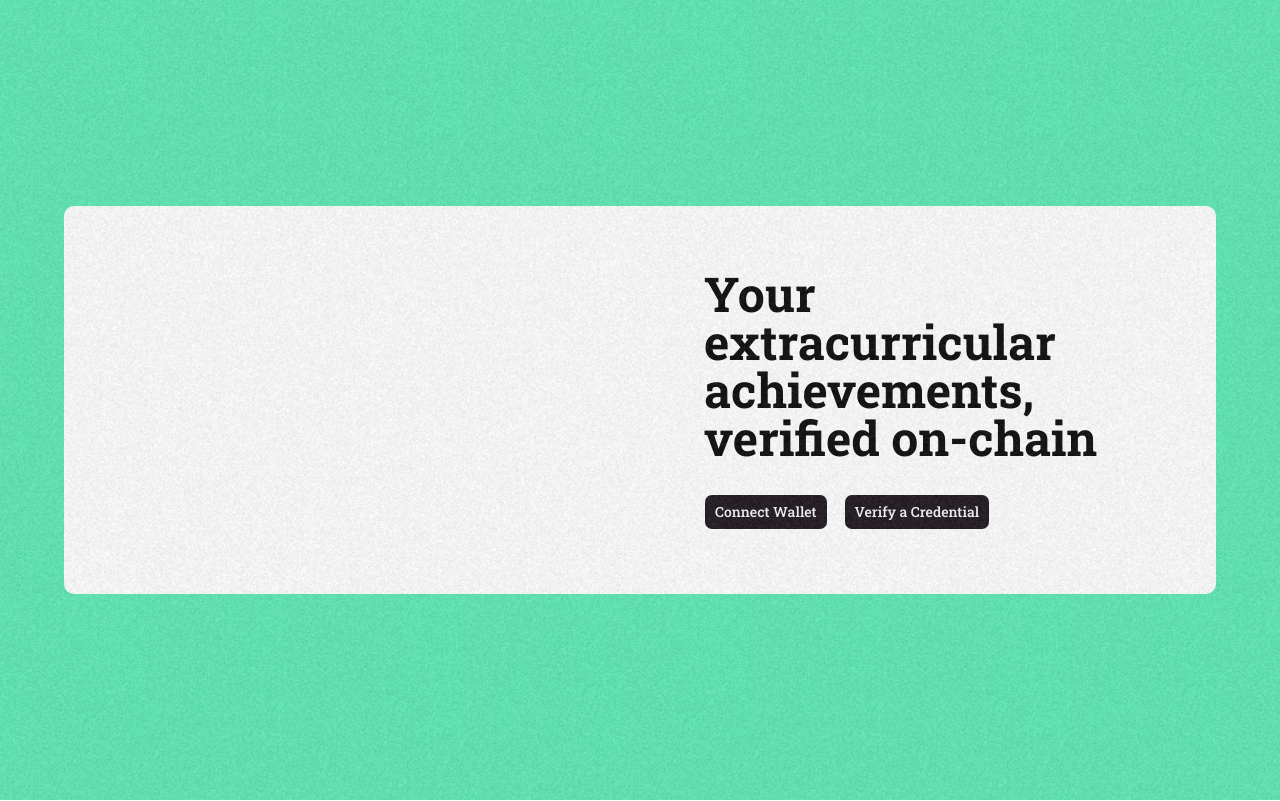
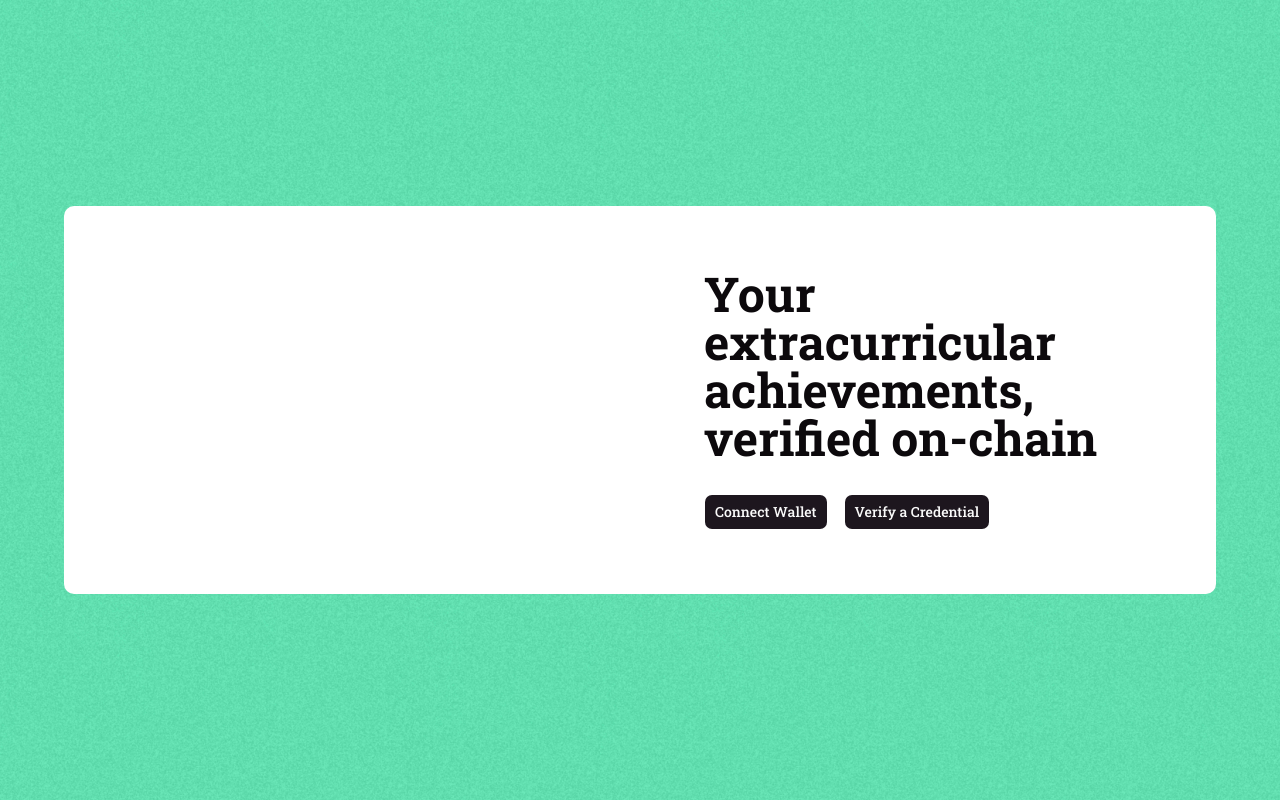
Before and after one commit to tsujisalju/becp, a Next.js app in the folder frontend/: page / in a window 1280 px wide. Shown: the top 801 px of the page. Built offline with nearby package versions, Linux system fonts and the light colour scheme.

Commit message:
fix: noise overlay

```diff
--- a/frontend/app/page.tsx
+++ b/frontend/app/page.tsx
@@ -7,7 +7,7 @@ export default function Home() {
     <div className="flex flex-col justify-center items-center">
       <div className="relative w-full grid place-items-center h-screen bg-chart-1">
         <div className="noise-overlay"></div>
-        <div className="bg-background max-w-6xl w-full grid grid-cols-1 md:grid-cols-2 justify-center items-center space-y-4 rounded-lg">
+        <div className="bg-background max-w-6xl w-full grid grid-cols-1 md:grid-cols-2 justify-center items-center space-y-4 rounded-lg z-10">
           <div className="w-full h-full m-0"></div>
           <div className="flex flex-col space-y-8 p-16">
             <h1 className="text-5xl font-bold">Your extracurricular achievements, verified on-chain</h1>
```
